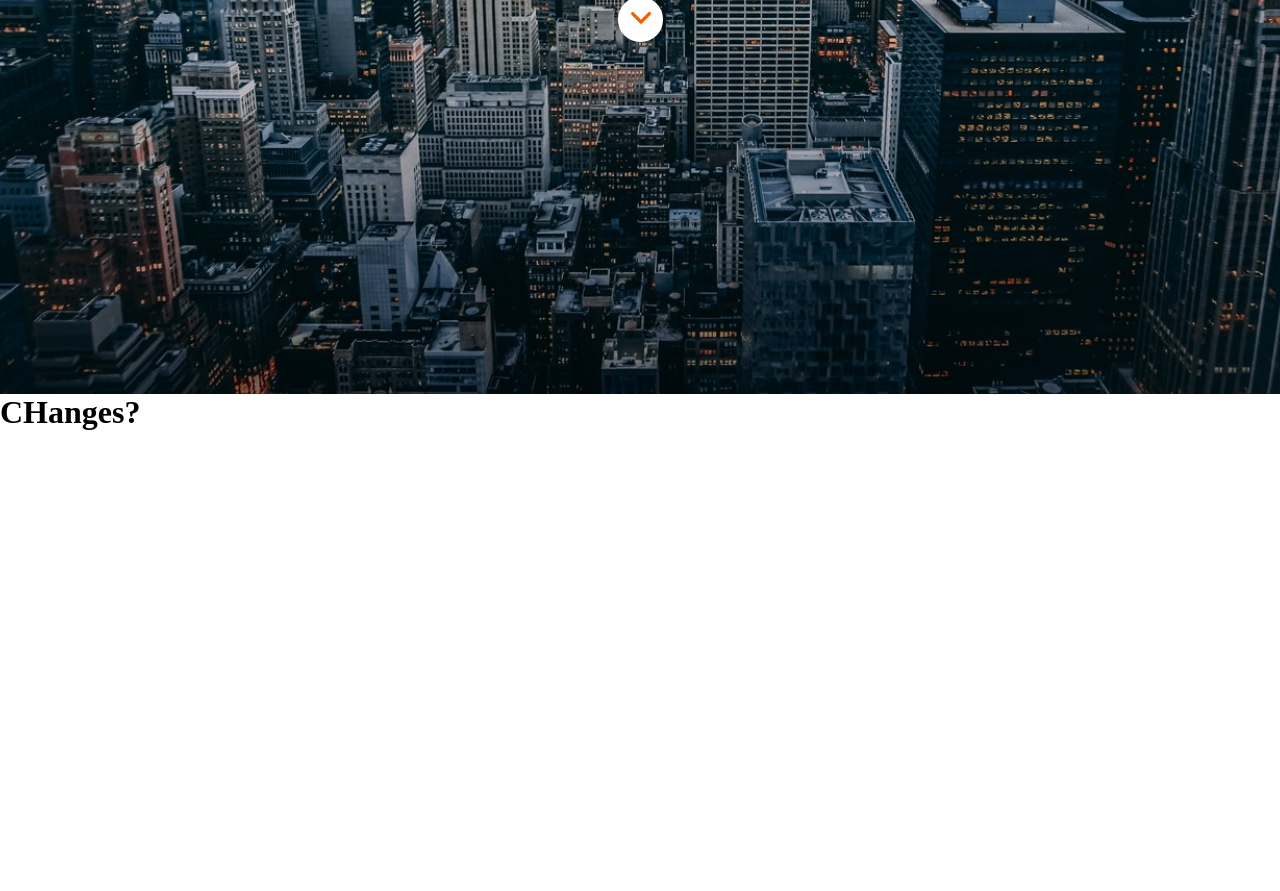
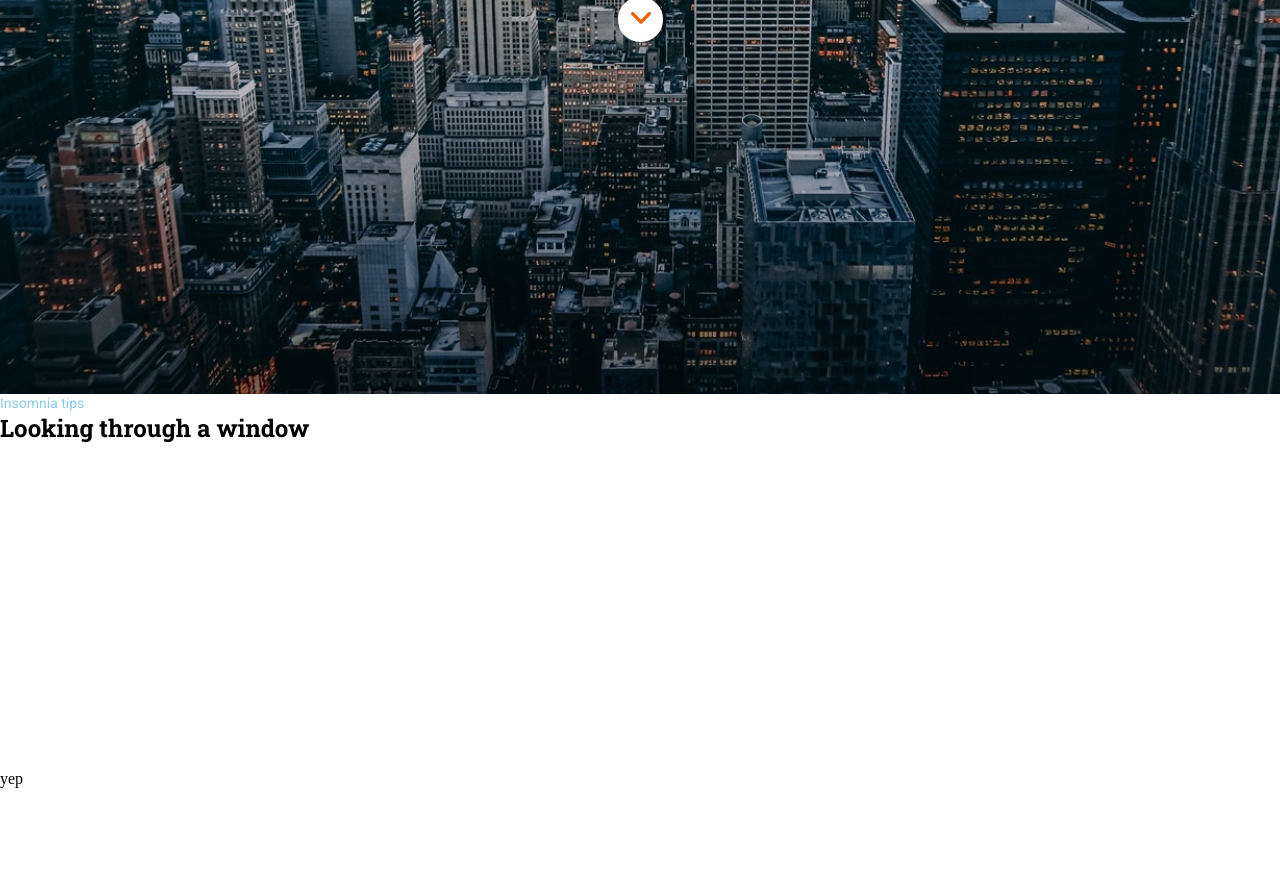
Before and after one commit to Adalab/modulo-1-evaluacion-final-JuditAldeguer, a website: page public/index.html in a window 1280 px wide. Shown: the part 406-1297 px from the top of the page. Before the commit the page ends 837 px from the top, so only its background shows below. Drawn offline with nearby package versions, Linux system fonts and the light colour scheme.

Commit message:
main initial section

```diff
--- a/public/index.html
+++ b/public/index.html
@@ -15,7 +15,6 @@
       href="https://fonts.googleapis.com/css2?family=Roboto:wght@400;500&display=swap"
       rel="stylesheet"
     />
-    <!--meter google fonts-->
     <link rel="stylesheet" href="./assets/css/main.css" />
     <link rel="icon" href="" />
     <!--añadir icono -->
@@ -33,7 +32,7 @@
         <section class="header__textcontainer">
           <h1 class="header__textcontainer--title">Anonymous proxy</h1>
           <small class="header__textcontainer--small">
-            Lorem ipsum dolor sit amet consectetur.
+            In hac habitasse platea dictumst.
           </small>
           >
         </section>
@@ -46,11 +45,20 @@
         </div>
       </header>
 
+      <main class="main">
+        <section class="main__info-container">
+          <small class="main__info-container--small"> Insomnia tips </small>
+          <article class="main__info-container--article">
+            <h1 class="main__info-container--article__title">
+              Looking through a window
+            </h1>
+            <p class="main__info-container--article__text"></p>
+          </article>
+        </section>
+        <section class="main__reasons-container">yep</section>
+      </main>
 
 
-
-      <!-- /*prueba*/ -->
-      <h1 class="h1">CHanges?</h1>
     </div>
   </body>
 </html>
--- a/src/scss/core/_variables.scss
+++ b/src/scss/core/_variables.scss
@@ -8,5 +8,4 @@ $dark-grey-blue: #304268;
 //Fonts
 $RobotoSlab: "Roboto Slab", serif;
 $Roboto: "Roboto", sans-serif;
-
-$heart: "ZapfDingbatsITC";
+$heart: "ZapfDingbatsITC"; /*---?---*/
--- a/src/scss/layout/_page.scss
+++ b/src/scss/layout/_page.scss
@@ -0,0 +1,28 @@
+.main {
+  background-color: $white;
+  &__info-container {
+    width: 100%;
+    height: 376px;
+    &--small {
+      color: $lightblue;
+      font-size: 14px;
+      font-family: $Roboto;
+    }
+    &--article {
+      &__title {
+        font-family: $RobotoSlab;
+        font-size: 24px;
+        font-weight: bold;
+      }
+      &__text {
+        font-family: $Roboto;
+        font-size: 18px;
+      }
+    }
+  }
+
+  &__reasons-container {
+    width: 100%;
+    height: 624px;
+  }
+}
--- a/src/scss/main.scss
+++ b/src/scss/main.scss
@@ -2,7 +2,7 @@
 @import "core/reset";
 // @import 'components/code';
 // @import 'components/links';
-// @import 'layout/page';
 @import "layout/header";
+@import "layout/page";
 // @import 'layout/footer';
 // @import 'pages/index';
```
Also changed, not shown: src/html/index.html (+1 -5 lines), src/html/partials/header.html (+1 -1 lines), src/html/partials/page.html (added, +12 -0 lines), public/assets/css/main.css, src/html/partials/main.html (deleted), 1 other file.
